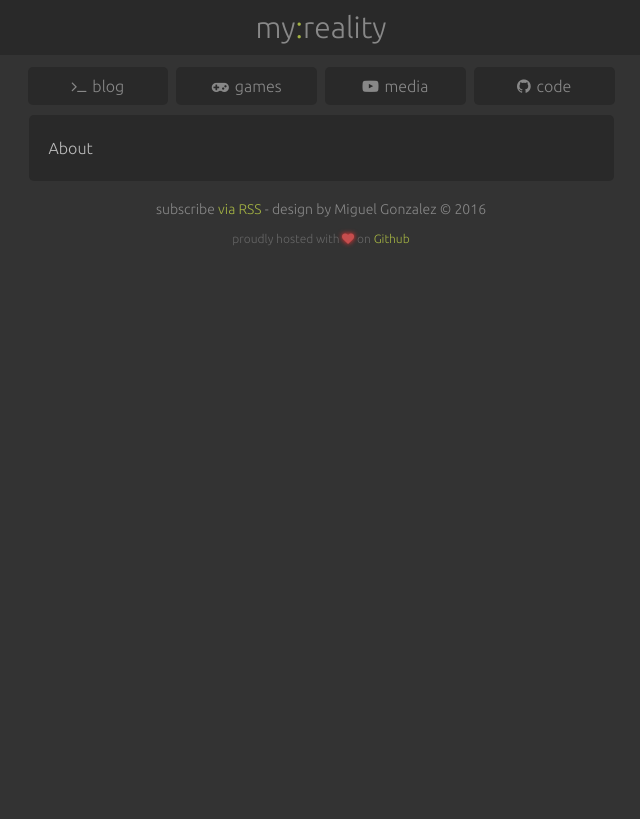
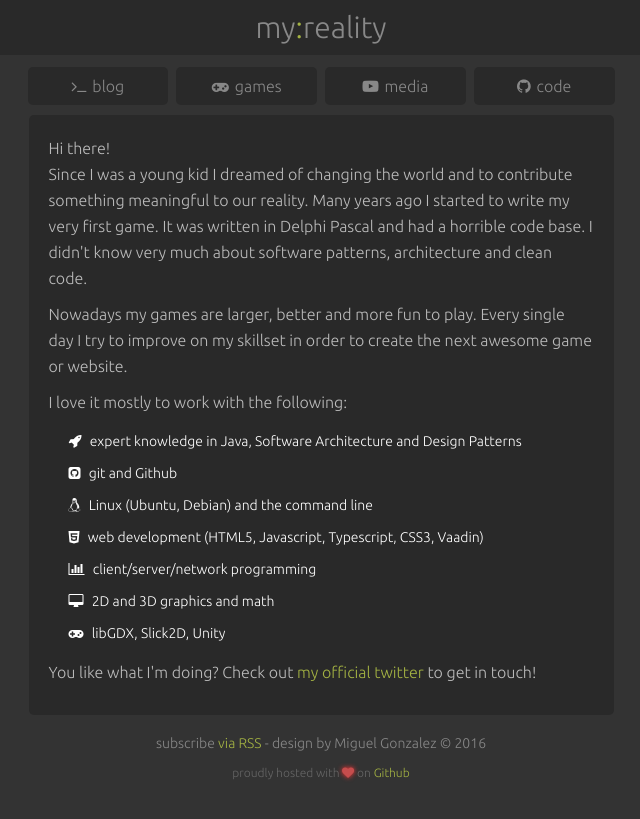
Before and after one commit to bitbrain/bitbrain.github.io, a Jekyll site: the page built from about/index.html, in a window 1280 px wide. Shown: the top 819 px of the page, without its empty margins (319-959 px from the left). Built offline with Jekyll 4.4.1, drawn with Linux system fonts in a browser that asks for light colours; nearby versions of some CDN libraries.

Commit message:
Finish about page

```diff
--- a/about/index.html
+++ b/about/index.html
@@ -1,7 +1,23 @@
 ---
 layout: default
-title: Candy Crusher
+title: About Miguel
 ---
 <div class="page">
-About
+Hi there!
+<p>
+Since I was a young kid I dreamed of changing the world and to contribute something meaningful to our reality. Many years ago I started to write my very first game. It was written in Delphi Pascal and had a horrible code base. I didn't know very much about software patterns, architecture and clean code.
+</p><p>
+Nowadays my games are larger, better and more fun to play. Every single day I try to improve on my skillset in order to create the next awesome game or website.
+</p><p>
+I love it mostly to work with the following:</p>
+<ul style="list-style: none;">
+  <li><i class="fa fa-rocket" style="margin-right: 5px;"></i> expert knowledge in Java, Software Architecture and Design Patterns</li>
+  <li><i class="fa fa-github-square" style="margin-right: 5px;"></i> git and Github</li>
+  <li><i class="fa fa-linux" style="margin-right: 5px;"></i> Linux (Ubuntu, Debian) and the command line</li>
+  <li><i class="fa fa-html5" style="margin-right: 5px;"></i> web development (HTML5, Javascript, Typescript, CSS3, Vaadin)</li>
+  <li><i class="fa fa-bar-chart" style="margin-right: 5px;"></i> client/server/network programming</li>
+  <li><i class="fa fa-desktop" style="margin-right: 5px;"></i> 2D and 3D graphics and math</li>
+  <li><i class="fa fa-gamepad" style="margin-right: 5px;"></i> libGDX, Slick2D, Unity</li>
+</ul>
+<p>You like what I'm doing? Check out <a href="https://twitter.com/tweetmyreality" target="_blank">my official twitter</a> to get in touch!</p>
 </div>
```
